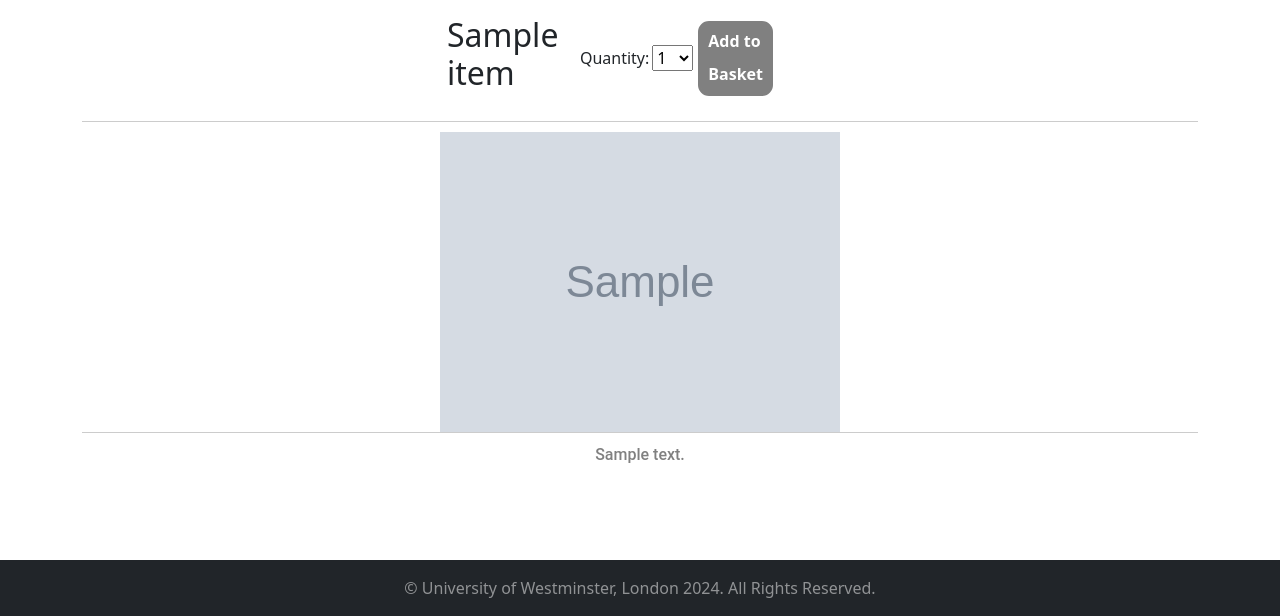
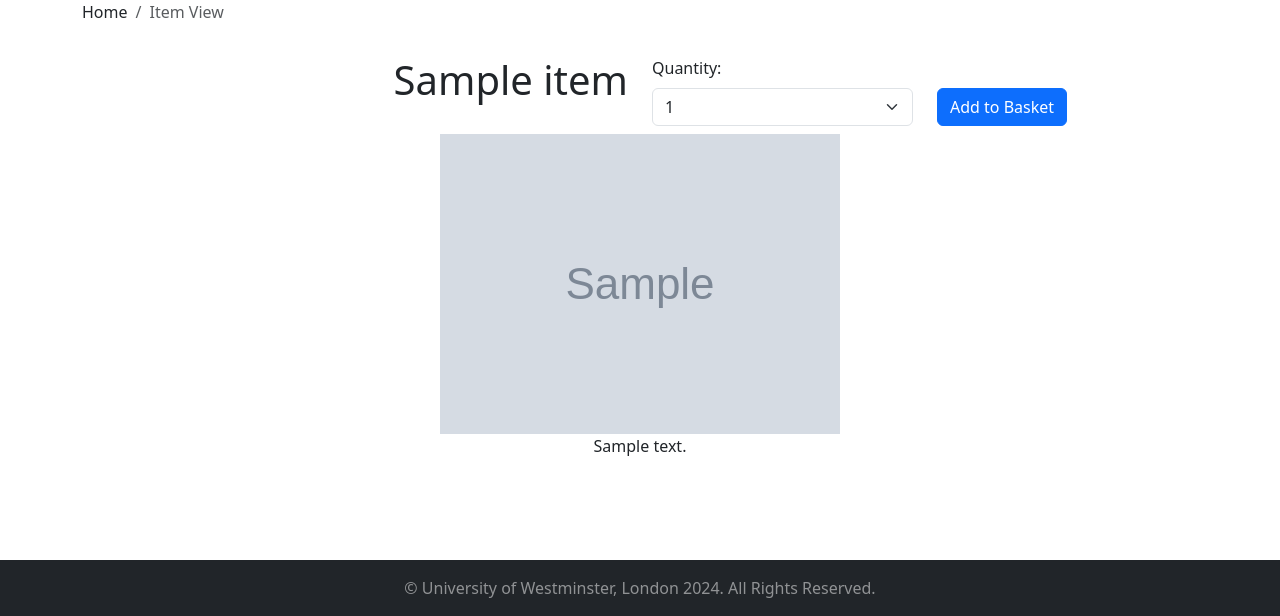
Before and after one commit to Ernew333/groupH, a Django app: page /item/1/ in a window 1280 px wide. Shown: the part 184-800 px from the top of the page. Run offline with Django 5.2, Linux system fonts and the light colour scheme; tables that the repository leaves empty hold one stand-in row (values such as "Sample post"); grey boxes marked "Sample" are stand-in pictures; some libraries are stand-ins or nearby versions.

Commit message:
Edited the styling of the item view page.

```diff
--- a/inventories/templates/inventories/item.html
+++ b/inventories/templates/inventories/item.html
@@ -1,92 +1,38 @@
 {% extends 'inventories/base.html' %}
 
+{% block breadcrumbs %}
+    <ol class="breadcrumb">
+        <li class="breadcrumb-item">Home</li>
+        <li class="breadcrumb-item active">Item View</li>
+    </ol>
+{% endblock breadcrumbs %}
+
 {% block content %}
-    <style>
-        .item-details {
-            display: flex;
-            flex-direction: column;
-            align-items: center;
-        }
-
-        .item-header {
-            display: flex;
-            justify-content: space-between;
-            align-items: center;
-            width: 100%;
-            margin-bottom: 20px;
-        }
-
-        .item-header h2 {
-            margin-left: 365px;
-        }
-
-        .item-actions {
-            display: flex;
-            align-items: center;
-            margin-right: 425px;
-        }
-
-        .item-actions label {
-            margin-right: 3px;
-        }
-
-        .item-actions button {
-            margin-left: 10px;
-        }
-
-        .item-comments p {
-            font-family: 'Roboto', sans-serif;
-            color: #808080;
-            font-weight: 550;
-        }
-        .separator {
-            border-top: 1px solid #ccc;
-            width: 100%;
-            margin-bottom: 10px;
-        }
-        .button {
-            background-color: #808080;
-            border: 2px solid #808080;
-            border-radius: 11px;
-            color: #fff;
-            font-size: 1rem;
-            font-weight: 600;
-            line-height: 33.4929px;
-            padding: 2px 8px;
-            margin-left: 5px;
-            cursor: pointer;
-            transition: background-color 0.3s, border-color 0.3s, color 0.3s; /* Smooth transition on hover */
-        }
-
-
-
-    </style>
-
-    <div class="item-details">
-        <div class="item-header">
-            <h2>{{ item.name }}</h2>
-            <div class="item-actions">
-                <label for="quantity">Quantity:</label>
-                <select id="quantity" name="quantity">
+    <div class="row">
+        <div class="col">
+            <h1 class="text-end">{{ item.name }}</h1>
+        </div>
+        <div class="col">
+            <div class="row text-start my-auto">
+                <div>
+                    <label class="form-label" for="quantity">Quantity:</label>
+                </div>
+                <div class="col">
+                    <select class="form-select" id="quantity" name="quantity">
                         {% for i in quantity_range %}
                             <option value="{{ i }}">{{ i }}</option>
                         {% endfor %}
                     </select>
-            <div class="button">
-                Add to Basket
+                </div>
+                <div class="col">
+                    <button type="button" class="btn btn-primary">Add to Basket</button>
                 </div>
             </div>
         </div>
-        <div class="separator"></div>
-        <div class="item-image">
-            <img src="{{ item.image.url }}">
     </div>
-        <div class="separator"></div>
-        <div class="item-comments">
+
+    <div class="mx-auto p-2 text-center">
+        <img src="{{ item.image.url }}" style="max-width: 800px;">
         <p>{{ item.comments }}</p>
     </div>
-    </div>
 {% endblock content %}
-
-<!-- HTML !-->
-<button class="button-45" role="button">Button 45</button>
```
Also changed, not shown: media/inventories/media/images/Prod2.png (added). Lines whose indentation alone changed are shown as unchanged.
